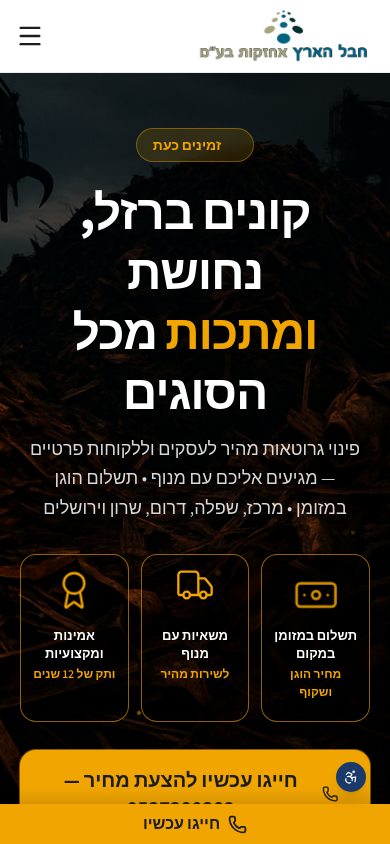
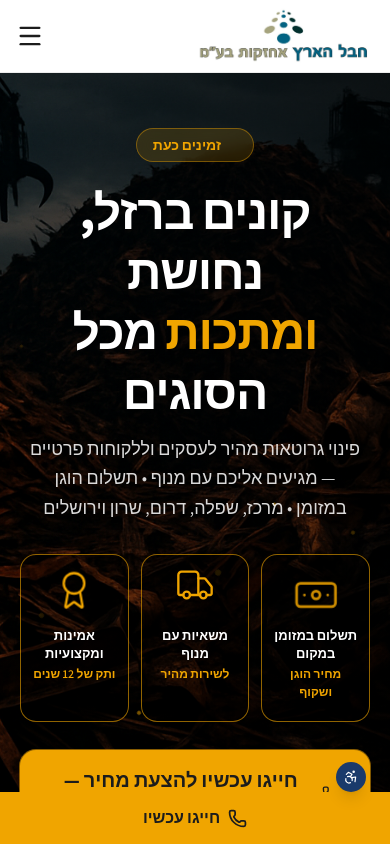
Before and after one commit to Idandb/react-website-shmuel, a Next.js app: page / in a window 390 px wide. Shown: the top 844 px of the page. Built offline with nearby package versions, Linux system fonts and the light colour scheme.

Commit message:
Constrain mobile call bar height

```diff
--- a/components/sticky-call-bar.tsx
+++ b/components/sticky-call-bar.tsx
@@ -50,12 +50,12 @@ const PHONE = '0537380382'
 export default function StickyCallBar() {
   return (
     <div
-      className="fixed right-0 bottom-0 left-0 z-[95] grid grid-cols-1 bg-transparent pointer-events-none md:hidden"
+      className="fixed right-0 bottom-0 left-0 z-[95] grid h-[52px] max-h-[52px] grid-cols-1 overflow-hidden bg-transparent pointer-events-none md:hidden"
     >
       <a
         href={`tel:${PHONE}`}
         onClick={() => trackPhoneClick('sticky-bar')}
-        className="flex items-center justify-center gap-2 bg-[#f0a500] active:bg-[#c98a00] text-[#1c1c1c] font-extrabold text-base py-2 shadow-[0_-4px_16px_rgba(0,0,0,0.15)] pointer-events-auto"
+        className="flex h-full items-center justify-center gap-2 bg-[#f0a500] active:bg-[#c98a00] text-[#1c1c1c] font-extrabold text-base py-0 shadow-[0_-4px_16px_rgba(0,0,0,0.15)] pointer-events-auto"
       >
         <Phone size={19} strokeWidth={2.2} aria-hidden="true" />
         <span>חייגו עכשיו</span>
```
